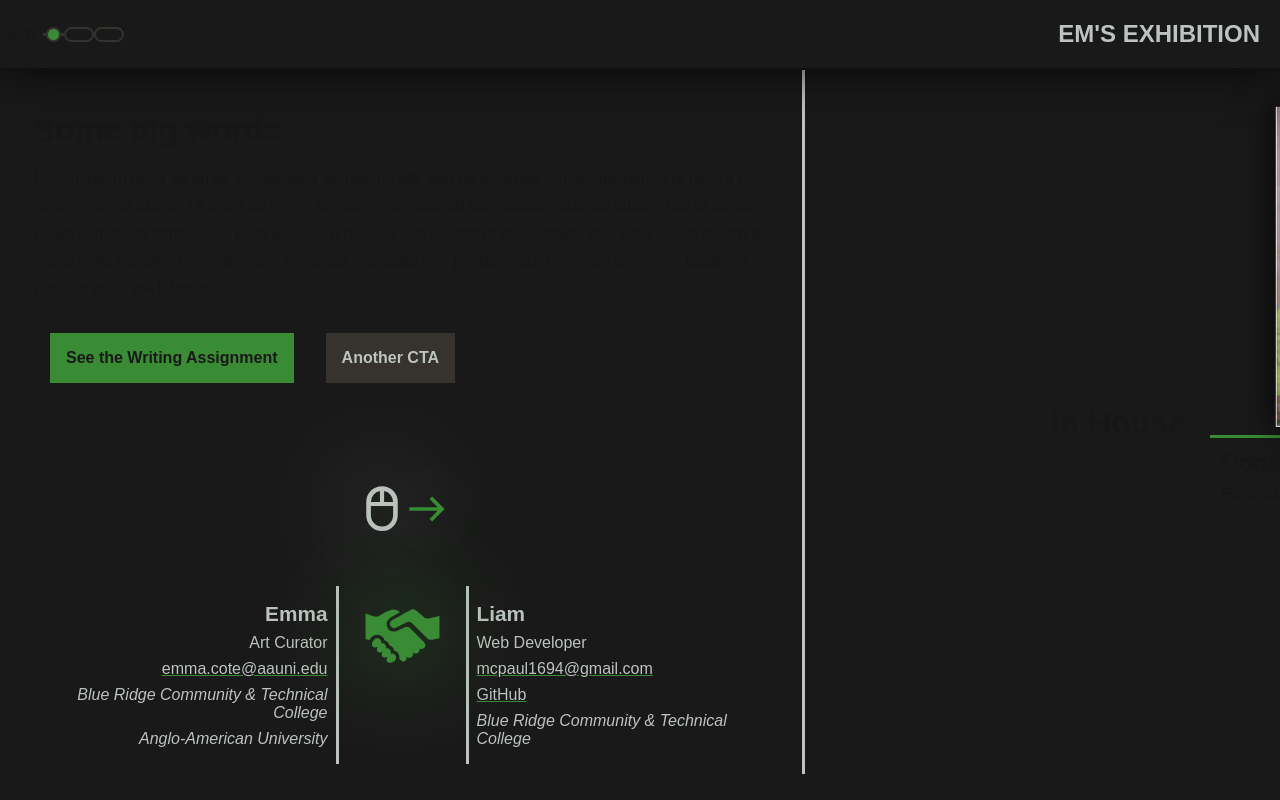
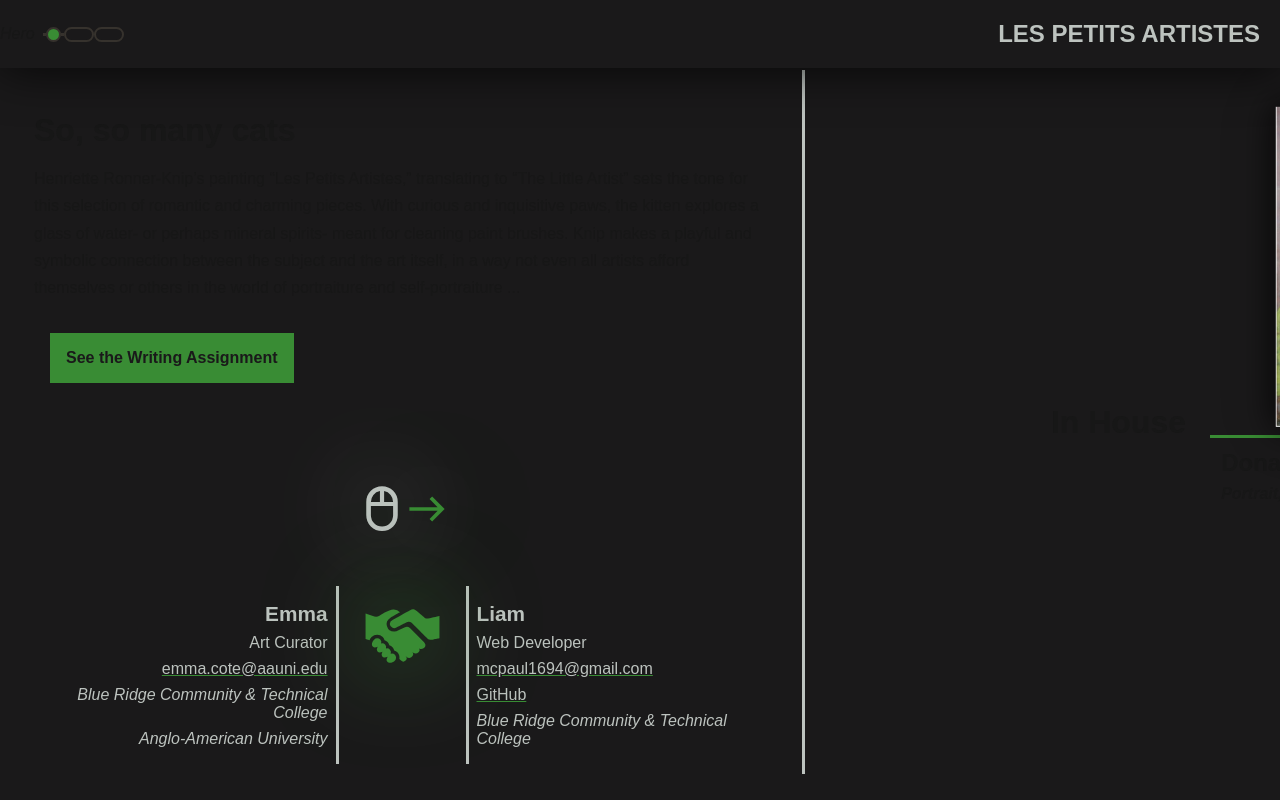
Before and after one commit to macglencoe/Ems-Exhibition-Catalog, a Next.js app: page / in a window 1280 px wide. Built offline with nearby package versions, Linux system fonts and the light colour scheme.

Commit message:
adjust header and hero

```diff
--- a/app/page.module.css
+++ b/app/page.module.css
@@ -320,7 +320,7 @@
   flex-direction: row;
 }
 
-.hero .cta button {
+.hero .cta a {
   margin: 1em;
   padding: 1em;
   background-color: var(--foreground-2);
@@ -331,7 +331,7 @@
   cursor: pointer;
   transition: translate 0.2s ease-in-out;
 }
-.hero .cta button:nth-child(2) {
+.hero .cta a:nth-child(2) {
   background-color: var(--background-2);
   color: var(--foreground-1);
 }
--- a/components/catalog.js
+++ b/components/catalog.js
@@ -175,7 +175,7 @@ export const Catalog = (props) => {
     <>
       <div className={styles.catalog}>
         <header className={styles.header}>
-          <h1>Em's Exhibition</h1>
+          <h1>Les Petits Artistes</h1>
 
           <nav className={styles.catalogNav}>
             <i>{sectionItems[currentItem].title}</i>
@@ -243,13 +243,13 @@ export const Catalog = (props) => {
               <tr>
                 <td id="hero">
                   <div className={styles.hero} >
-                    <h1>Some big words</h1>
+                    <h1>So, so many cats</h1>
                     <p>
-                      Lorem ipsum dolor sit amet, consectetur adipiscing elit, sed do eiusmod tempor incididunt ut labore et dolore magna aliqua. Ut enim ad minim veniam, quis nostrud exercitation ullamco laboris nisi ut aliquip ex ea commodo consequat. Duis aute irure dolor in reprehenderit in voluptate velit esse cillum dolore eu fugiat nulla pariatur. Excepteur sint occaecat cupidatat non proident, sunt in culpa qui officia deserunt mollit anim id est laborum.
+                      Henriette Ronner-Knip’s painting “Les Petits Artistes,” translating to “The Little Artist” sets the tone for this selection of romantic and charming pieces. With curious and inquisitive paws, the kitten explores a glass of water- or perhaps mineral spirits- meant for cleaning paint brushes. Knip makes a playful and symbolic connection between the subject and the art itself, in a way not even all artists afford themselves or others in the world of portraiture and self-portraiture ...
+
                     </p>
                     <div className={styles.cta}>
-                      <button>See the Writing Assignment</button>
-                      <button>Another CTA</button>
+                      <a href="https://docs.google.com/document/d/1DecxZb6QqmjIm8tCvwUHMlN64ZendYRq4QcB7eKf-QY/edit?tab=t.0" target="_blank">See the Writing Assignment</a>
                     </div>
                   </div>
                   <div className={styles.instruction}>
@@ -290,9 +290,9 @@ export const Catalog = (props) => {
                         <figure>
                           {item.href && <a href={item.href}
                             target="_blank"><img
-                            src={item.href}
-                            alt={item.slug}
-                          /></a>}
+                              src={item.href}
+                              alt={item.slug}
+                            /></a>}
                           {item.imageCaption && <figcaption>{item.imageCaption}</figcaption>}
                           <figcaption>
                             <h2>{item.creator}</h2>
```
